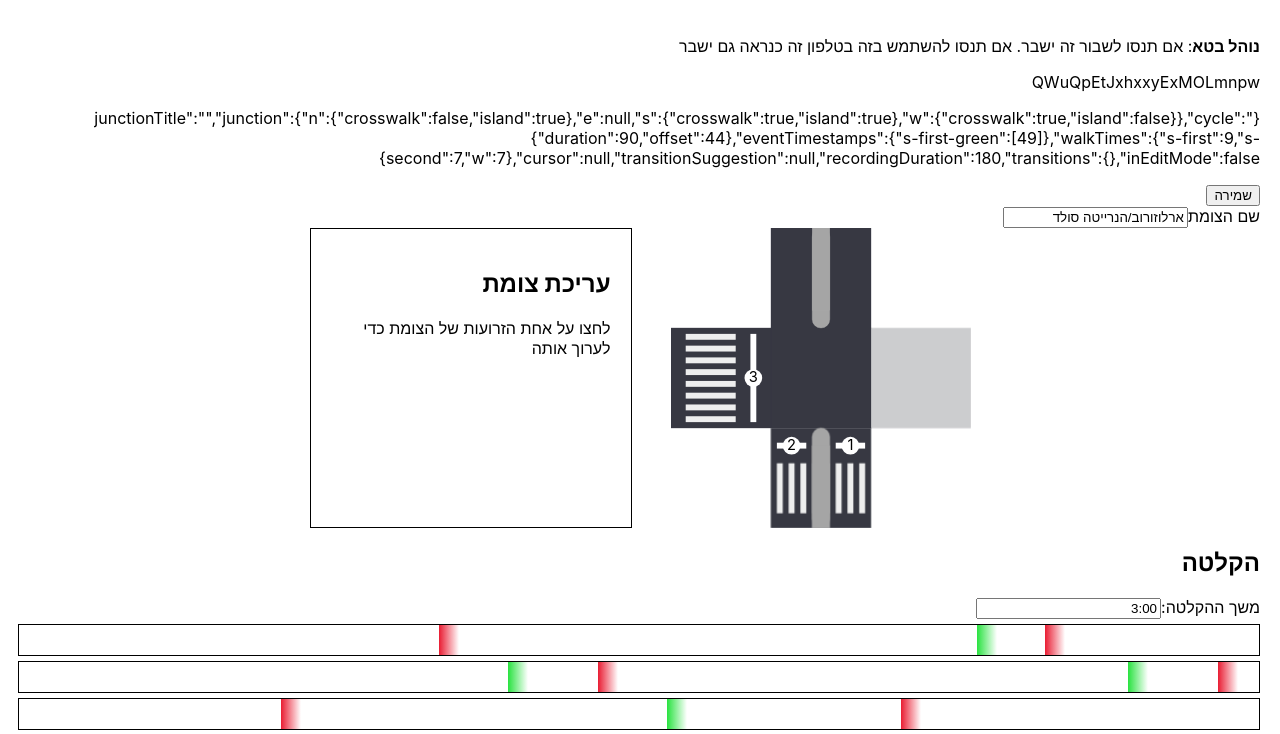
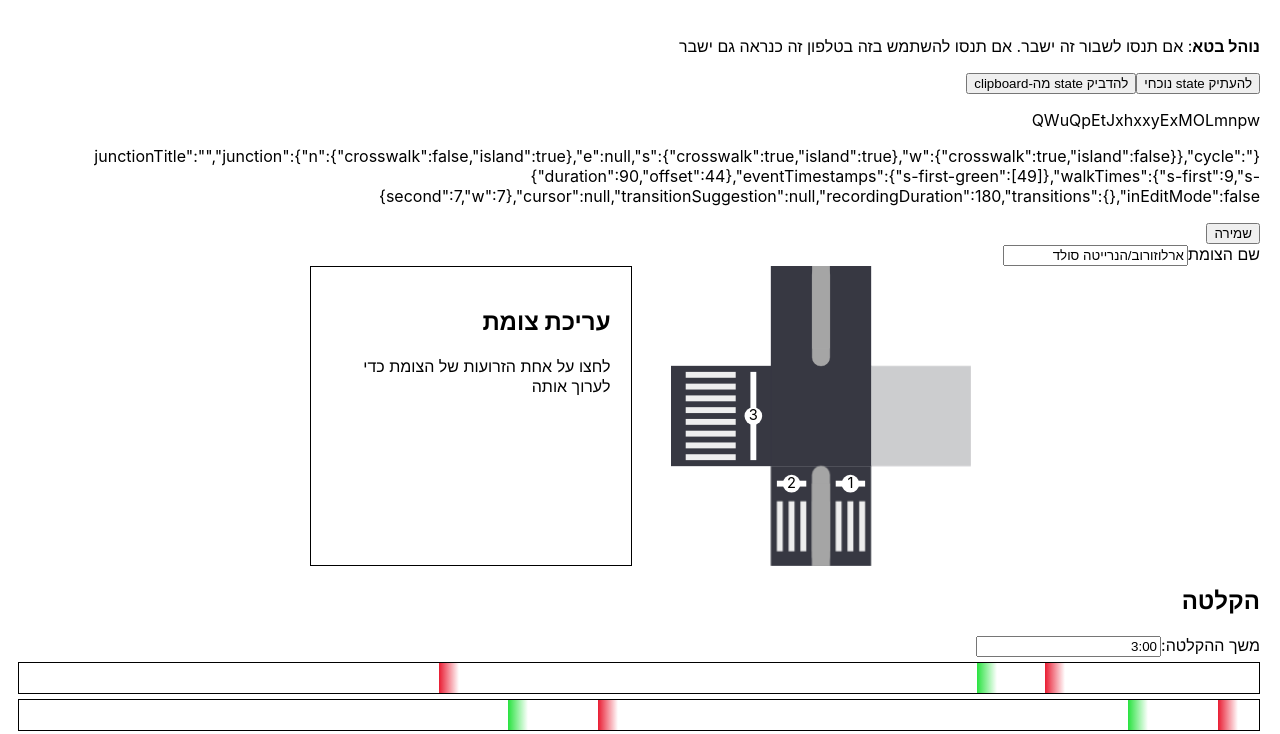
Before and after one commit to danfishgold/crosswalk-timing, a React (Vite) app: page / in a window 1280 px wide. Shown: the top 734 px of the page. Built offline with nearby package versions, Linux system fonts and the light colour scheme.

Commit message:
Add state copy/paste buttons

```diff
--- a/src/App.tsx
+++ b/src/App.tsx
@@ -4,6 +4,7 @@ import JunctionSection from './Junction/JunctionSection'
 import RecordingSection from './Recording/RecordingSection'
 import { toggleEditMode } from './reducer'
 import SimulationSection from './Simulation/SimulationSection'
+import StateClipboardButtons from './StateClipboardButtons'
 import { decodeState, encodeState } from './stateCoding'
 import { useDispatch, useSelector } from './store'
 
@@ -15,6 +16,7 @@ function App() {
         <strong>נוהל בטא</strong>: אם תנסו לשבור זה ישבר. אם תנסו להשתמש בזה
         בטלפון זה כנראה גם ישבר
       </p>
+      <StateClipboardButtons />
       <p>{encodeState(state)}</p>
       <p>{JSON.stringify(decodeState(encodeState(state)))}</p>
       <EditModeToggle />
--- /dev/null
+++ b/src/StateClipboardButtons.tsx
@@ -0,0 +1,27 @@
+import { replaceEntireState } from './reducer'
+import { useDispatch, useSelector } from './store'
+
+export default function StateClipboardButtons() {
+  const dispatch = useDispatch()
+  const state = useSelector((state) => state)
+
+  const paste = () => {
+    navigator.clipboard
+      .readText()
+      .then((text) => dispatch(replaceEntireState(JSON.parse(text))))
+      .then(() => console.log('pasted'))
+  }
+
+  const copy = () => {
+    navigator.clipboard
+      .writeText(JSON.stringify(state))
+      .then(() => console.log('copied'))
+  }
+
+  return (
+    <div>
+      <button onClick={copy}>להעתיק state נוכחי</button>
+      <button onClick={paste}>להדביק state מה-clipboard</button>
+    </div>
+  )
+}
--- a/src/reducer.ts
+++ b/src/reducer.ts
@@ -304,6 +304,9 @@ const { reducer, actions } = createSlice({
     ) {
       state.walkTimes[action.payload.crosswalkKey] = action.payload.duration
     },
+    replaceEntireState(state, action: PayloadAction<State>) {
+      return action.payload
+    },
   },
 })
 
@@ -345,6 +348,7 @@ export const {
   toggleEditMode,
   setEventTimestamps,
   setCrosswalkWalkTime,
+  replaceEntireState,
 } = actions
 
 export const selectCrosswalkTransitionsAndIds = createSelector<
```
